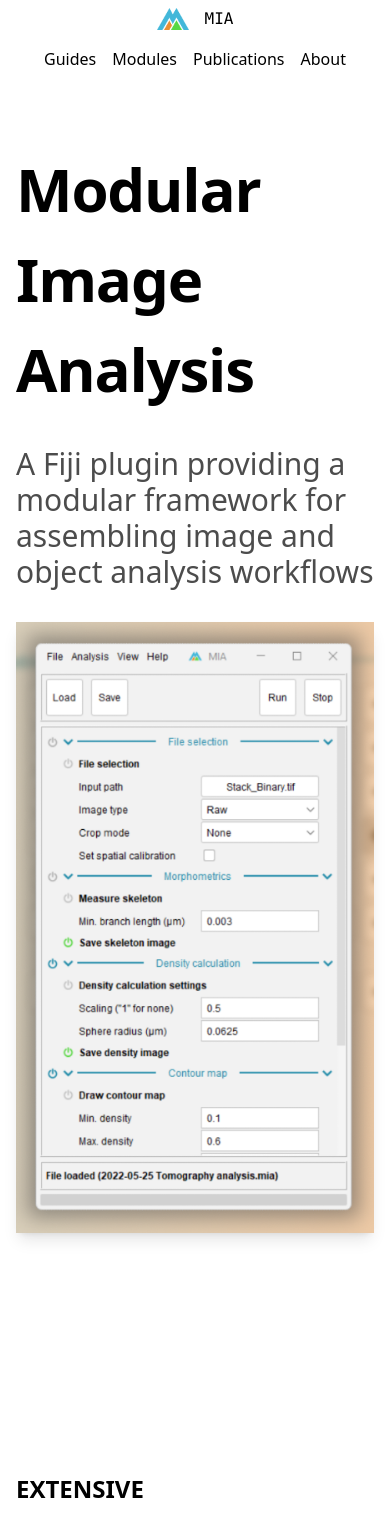
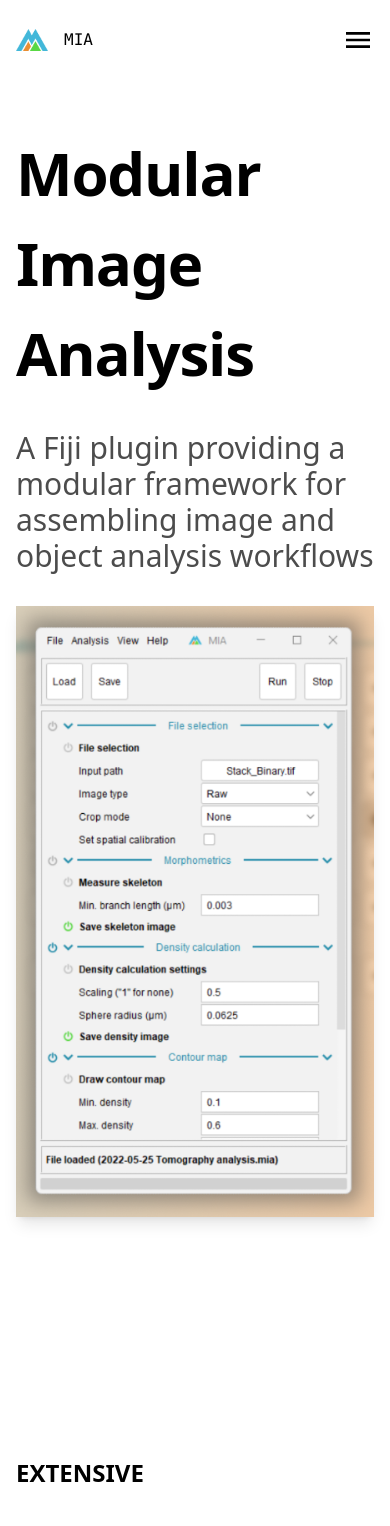
Before and after one commit to mianalysis/mianalysis.github.io, a Next.js app: page / in a window 390 px wide. Shown: the top 1526 px of the page. Built offline with nearby package versions, Linux system fonts and the light colour scheme.

Commit message:
Added mobile nav menu

```diff
--- a/src/app/page.tsx
+++ b/src/app/page.tsx
@@ -20,10 +20,8 @@ export default function Home() {
           workflows
         </p>
 
-        <div className="shadow-lg">
-          <Image src={splash} alt="MIA" priority className="max-sm:hidden " />
-          <Image src={splashMobile} alt="MIA" priority className="sm:hidden" />
-        </div>
+        <Image src={splash} alt="MIA" priority className="max-sm:hidden shadow-lg" />
+        <Image src={splashMobile} alt="MIA" priority className="sm:hidden shadow-lg" />
       </section>
 
       <section className="space-y-8">
--- a/src/components/layout/Header.tsx
+++ b/src/components/layout/Header.tsx
@@ -12,16 +12,16 @@ export default function Header() {
       {/* Transition height and add shadow once scrolling has started */}
       <header
         className={classnames(
-          'fixed left-0 right-0 top-0 z-50 flex items-center px-4 justify-center bg-white py-6 transition-all duration-300',
+          'fixed left-0 right-0 top-0 bg-white z-50 transition-all duration-300',
           { 'border-b shadow-md': scrolled },
-          scrolled ? 'h-[60px]' : 'h-[80px]'
+          scrolled ? 'pt-2' : 'pt-4'
         )}
       >
         <NavBar />
       </header>
 
-      {/* The NavBar has position fixed so displace the content below by its height */}
-      <div className="h-[80px]" />
+      {/* The NavBar has position fixed so displace the content below by roughly its height */}
+      <div className="h-16" />
     </>
   );
 }
--- a/src/components/layout/NavBar.tsx
+++ b/src/components/layout/NavBar.tsx
@@ -1,21 +1,54 @@
 'use client';
 
+import { useRef, useState } from 'react';
 import Logo from './Logo';
 import NavLink from './NavLink';
+import { MdMenu } from 'react-icons/md';
+import classNames from 'classnames';
+import { useClickOutside } from '@/hooks/click';
+import { delay } from '@/lib/util';
+
+const links = (
+  <>
+    <NavLink href="/guides">Guides</NavLink>
+    <NavLink href="/modules">Modules</NavLink>
+    <NavLink href="/publications">Publications</NavLink>
+    <NavLink href="/about">About</NavLink>
+    <NavLink href="/guides/getting-started">Get started</NavLink>
+  </>
+);
 
 export default function NavBar() {
+  const buttonRef = useRef<HTMLButtonElement>(null);
+
+  const [expanded, setExpanded] = useState(false);
+
+  useClickOutside(buttonRef, async () => {
+    await delay(100);
+    setExpanded(false);
+  });
+
+  const toggle = () => setExpanded(!expanded);
+
   return (
-    <nav className="flex w-full flex-col sm:flex-row max-w-4xl items-center justify-between gap-x-8 gap-y-4">
-      <Logo />
+    <nav className="space-y-2 max-w-4xl mx-auto">
+      <div className="flex justify-between gap-x-8 py-2 max-sm:px-4">
+        <Logo />
 
-      <ul className="flex list-none items-center gap-4 sm:gap-8">
-        <NavLink href="/guides">Guides</NavLink>
-        <NavLink href="/modules">Modules</NavLink>
-        <NavLink href="/publications">Publications</NavLink>
-        <NavLink href="/about">About</NavLink>
-        <NavLink href="/guides/getting-started" className="hidden sm:block">
-          Get started
-        </NavLink>
+        <ul className="flex max-sm:hidden list-none items-center gap-x-8">{links}</ul>
+
+        <button type="button" onClick={toggle} className="sm:hidden" ref={buttonRef}>
+          <MdMenu size={32} />
+        </button>
+      </div>
+
+      <ul
+        className={classNames(
+          'list-none drop space-y-2 overflow-hidden transition-all bg-gray-100 p-4 drop-shadow-lg',
+          { 'h-0 py-0': !expanded }
+        )}
+      >
+        {links}
       </ul>
     </nav>
   );
--- a/src/components/layout/NavLink.tsx
+++ b/src/components/layout/NavLink.tsx
@@ -18,8 +18,8 @@ export default function NavLink({ href, children, className }: Props) {
   return (
     <li
       className={classNames(
-        'border-b-2 transition-colors duration-500 whitespace-nowrap',
-        active ? 'border-mia-blue' : 'border-transparent hover:border-mia-orange',
+        'underline decoration-2 underline-offset-4  transition-colors duration-500 whitespace-nowrap',
+        active ? 'decoration-mia-blue' : 'decoration-transparent hover:decoration-mia-orange',
         className
       )}
     >
--- a/src/lib/util.ts
+++ b/src/lib/util.ts
@@ -17,3 +17,7 @@ export function debounce<T extends (...args: any[]) => void>(fn: T, delay: numbe
     }, delay);
   }) as T;
 }
+
+export function delay(ms: number): Promise<void> {
+  return new Promise((resolve) => setTimeout(resolve, ms));
+}
```
